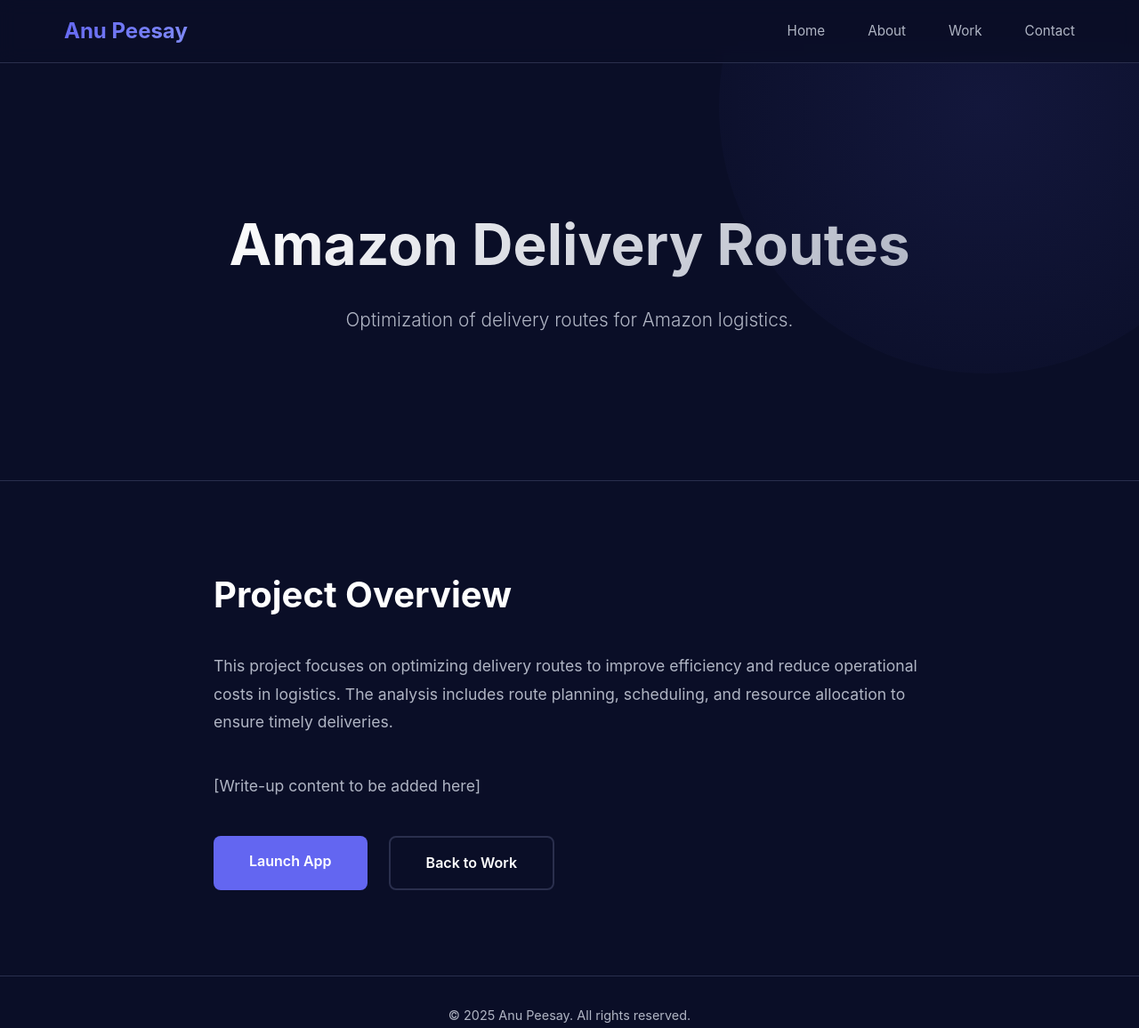
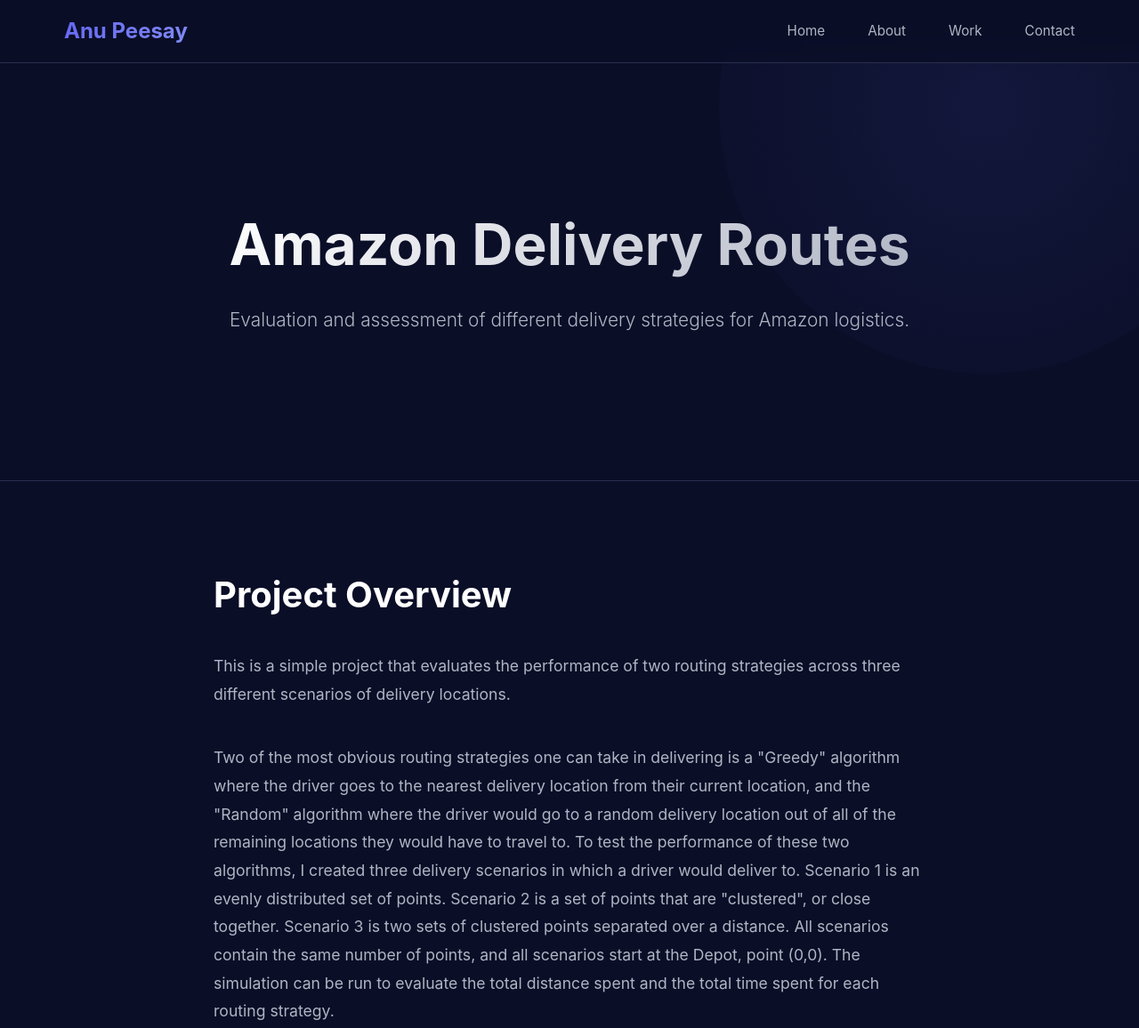
Before and after one commit to anupeesay10/Personal-Website, a website built with Vite: page amazon-delivery.html in a window 1280 px wide. Shown: the top 1156 px of the page at 89% size. Built offline with nearby package versions, Linux system fonts and the light colour scheme.

Commit message:
amazon update

```diff
--- a/amazon-delivery.html
+++ b/amazon-delivery.html
@@ -29,7 +29,7 @@
     <section class="project-hero">
         <div class="project-hero-content">
             <h1>Amazon Delivery Routes</h1>
-            <p>Optimization of delivery routes for Amazon logistics.</p>
+            <p>Evaluation and assessment of different delivery strategies for Amazon logistics.</p>
         </div>
     </section>
 
@@ -39,13 +39,21 @@
             <div class="project-description">
                 <h2>Project Overview</h2>
                 <p>
-                    This project focuses on optimizing delivery routes to improve efficiency and reduce operational costs in logistics.
-                    The analysis includes route planning, scheduling, and resource allocation to ensure timely deliveries.
+                    This is a simple project that evaluates the performance of two routing strategies across three different scenarios of delivery locations.
+
                 </p>
 
                 <p>
-                    [Write-up content to be added here]
+                    Two of the most obvious routing strategies one can take in delivering is a "Greedy" algorithm where the driver goes to the nearest delivery location from their current
+                    location, and the "Random" algorithm where the driver would go to a random delivery location out of all of the remaining locations they would have to travel to.
+                    To test the performance of these two algorithms, I created three delivery scenarios in which a driver would deliver to. Scenario 1 is an evenly distributed set of points.
+                    Scenario 2 is a set of points that are "clustered", or close together. Scenario 3 is two sets of clustered points separated over a distance. All scenarios contain the same
+                    number of points, and all scenarios start at the Depot, point (0,0). The simulation can be run to evaluate the total distance spent and the total time spent for each routing strategy.
                 </p>
+
+                </p>
+
+
 
                 <div class="project-ctas">
                     <a href="https://amazondelivery.streamlit.app/" class="project-button" target="_blank">Launch App</a>
```
